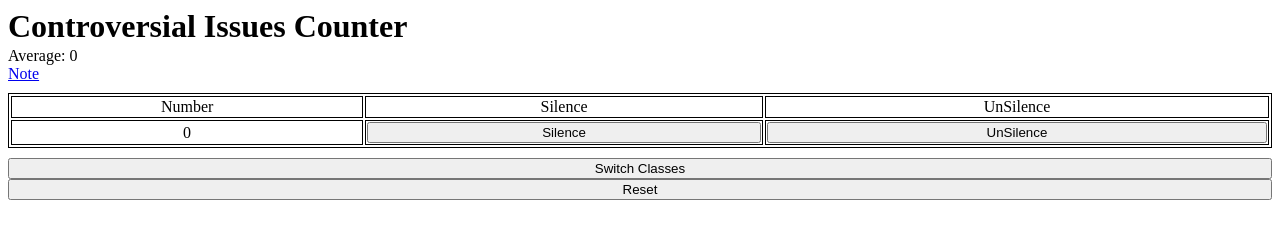
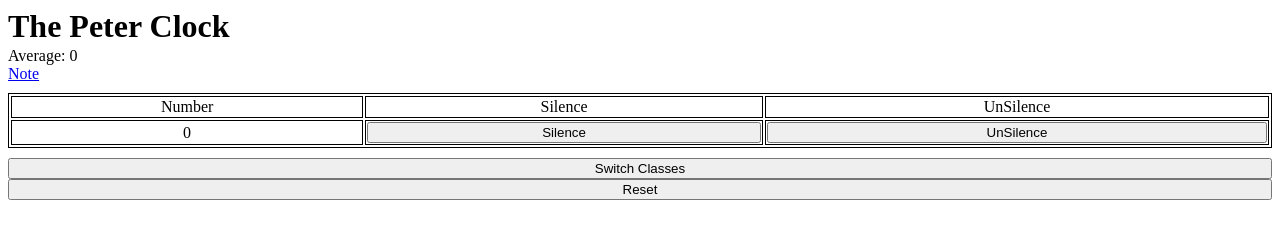
Before and after one commit to nxtman16156/contro_counter, a website: page public/index.html in a window 1280 px wide. Drawn offline with nearby package versions, Linux system fonts and the light colour scheme; no server answers.

Commit message:
Push to Heroku

```diff
--- a/public/index.html
+++ b/public/index.html
@@ -10,7 +10,7 @@
     <body>
         <!-- You realllly want to see how this code works huh? Well have fun. -->
 
-        <h1>Controversial Issues Counter</h1>
+        <h1>The Peter Clock</h1>
         <table id="class1" style="width: 100%">
             <tr>
                 <th class="header">Name</th>
```
